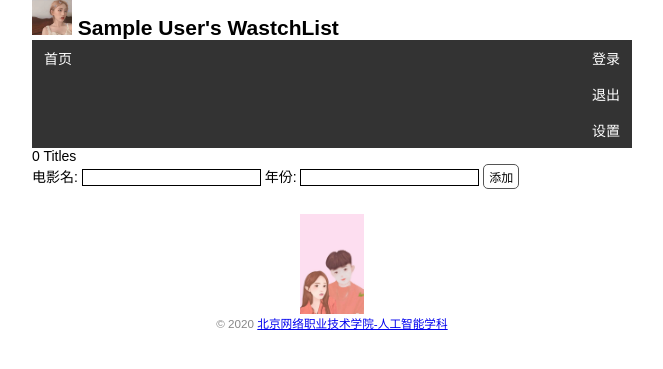
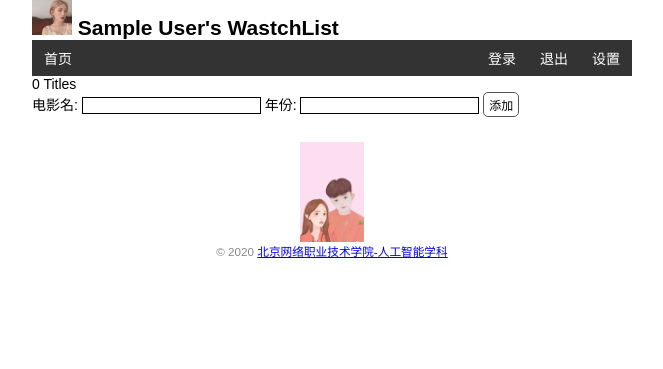
Before and after one commit to GZzzq/watchlist, a Flask app: page / in a window 1280 px wide. Shown: the top 369 px of the page, without its empty margins (308-971 px from the left). Run offline with Flask 2, Linux system fonts and the light colour scheme; the visitor is signed in with stand-in values (Sample User, id 1); data comes from the database, SQL or seed files in the repository; data that the repository does not hold is empty.

Commit message:
'样式更新'

```diff
--- a/watchlist/static/style.css
+++ b/watchlist/static/style.css
@@ -47,6 +47,8 @@ nav ul{
 }
 nav li{
     float: left;
+    display: flex;
+    align-items: center
 }
 nav li a{
     display: block;
@@ -60,6 +62,8 @@ nav li a:hover{
 }
 .float-right{
     float: right;
+    display: inline;
+    margin: 2px 5px;
 }
 .vdb{
     font-size: 12px;
```
